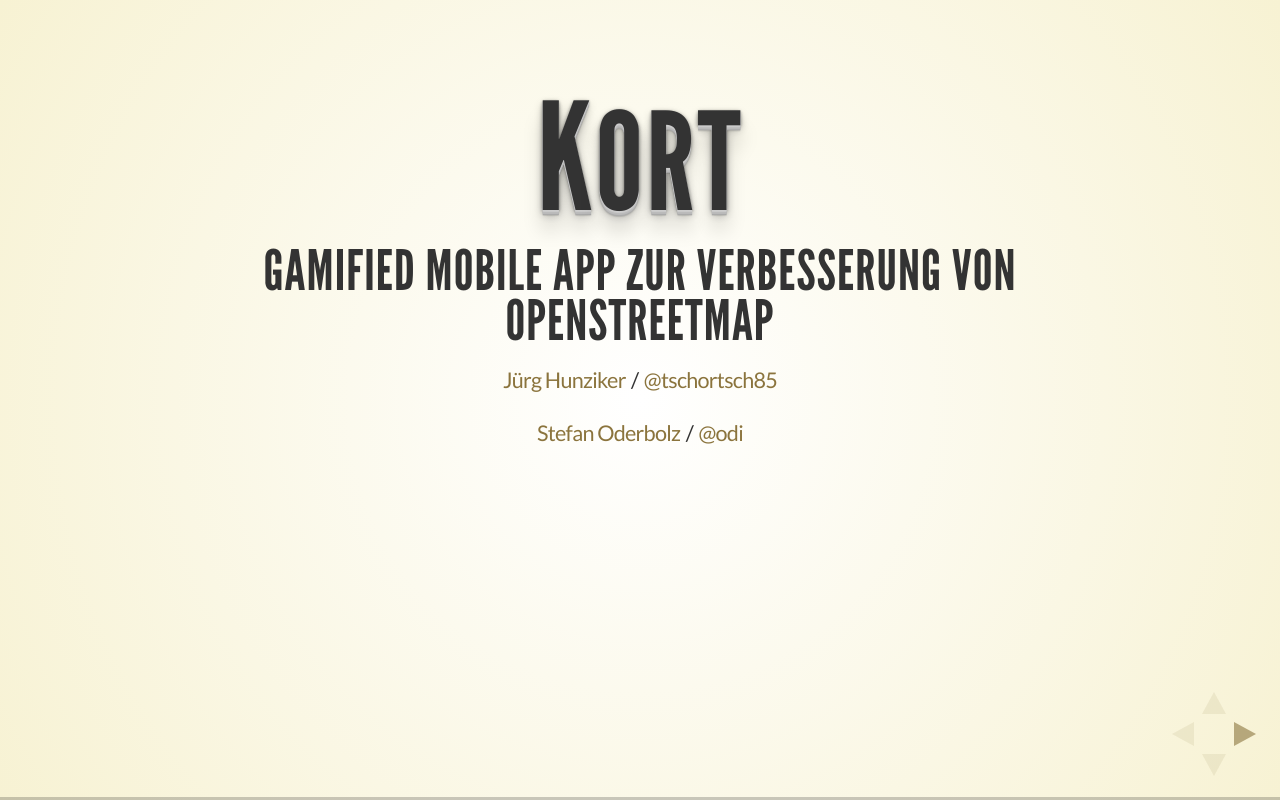
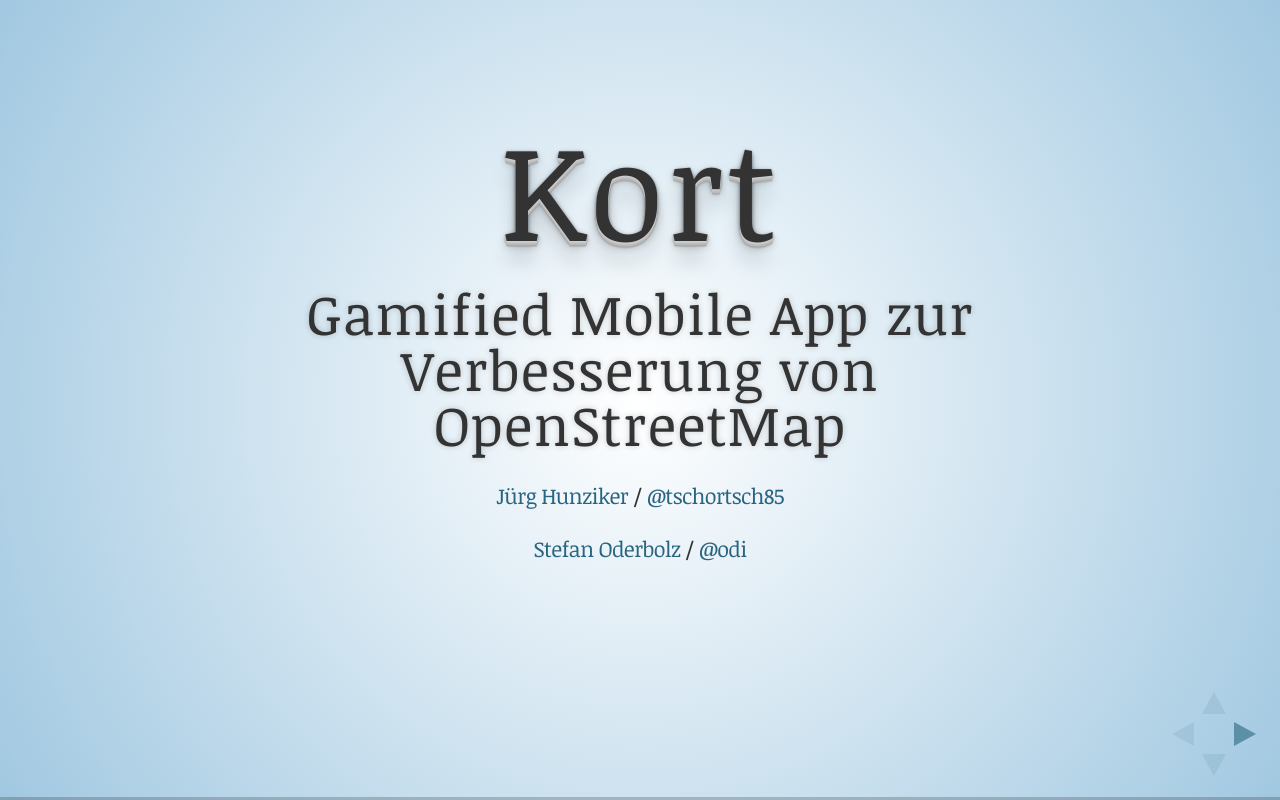
Before and after one commit to kort/kort-home, a PHP site: page /presentation/index.html in a window 1280 px wide. Run offline with PHP 8.4, Linux system fonts and the light colour scheme; style sheets or scripts are compiled from the project's sources.

Commit message:
worked on presentation

```diff
--- a/presentation/index.html
+++ b/presentation/index.html
@@ -13,15 +13,14 @@
         <meta name="apple-mobile-web-app-status-bar-style" content="black-translucent" />
 
         <link rel="stylesheet" href="reveal.js/css/reveal.css">
-        <link rel="stylesheet" href="reveal.js/css/theme/beige.css" id="theme">
-        <link rel="stylesheet" href="resources/styles/styles.css">
+        <link rel="stylesheet" href="resources/styles/styles.css" id="theme">
 
         <!-- For syntax highlighting -->
         <link rel="stylesheet" href="reveal.js/lib/css/zenburn.css">
 
         <!-- If the query includes 'print-pdf', use the PDF print sheet -->
         <script>
-            document.write( '<link rel="stylesheet" href="css/print/' + ( window.location.search.match( /print-pdf/gi ) ? 'pdf' : 'paper' ) + '.css" type="text/css" media="print">' );
+            document.write( '<link rel="stylesheet" href="reveal.js/css/print/' + ( window.location.search.match( /print-pdf/gi ) ? 'pdf' : 'paper' ) + '.css" type="text/css" media="print">' );
         </script>
 
         <!--[if lt IE 9]>
@@ -38,7 +37,7 @@
 
                 <!-- Folie 1 - Titel -->
                 <section>
-                    <h1><span class="kort-title-k">K</span>ort</h1>
+                    <h1>Kort</h1>
                     <h3>Gamified Mobile App zur Verbesserung von OpenStreetMap</h3>
                     <p>
                         <small><a href="http://about.me/juerg.hunziker">Jürg Hunziker</a> / <a href="http://twitter.com/tschortsch85">@tschortsch85</a></small>
@@ -48,14 +47,66 @@
                     </p>
                 </section>
 
-                <!-- Folie 1 - Titel -->
+                <!-- Titel -->
                 <section>
                     <h2>Agenda</h2>
+                    <img class="title" src="resources/images/agenda.png" />
                     <ul>
                         <li>Ziel der Arbeit</li>
                         <li>Demo</li>
                         <li>Gamification</li>
                     </ul>
+                </section>
+
+                <!-- Twitter -->
+                <section data-state="tweet">
+                    <h2>Tweet it!</h2>
+                    <p style="font-size: 66px;" id="tweetme">#kort</p>
+                </section>
+
+                <!-- Ziele der Arbeit -->
+                <section>
+                    <h2>Ziele der Arbeit</h2>
+                    <ul>
+                        <li>Cross-platform WebApp mit HTML5 und JavaScript</li>
+                        <li>Daten von OpenStreetMap verwenden</li>
+                        <li>Verwendung einer vorhandenen Benutzer-Basis</li>
+                        <li>Gamification</li>
+                    </ul>
+                </section>
+
+                <section>
+                    <section>
+                        <h2>Fehlerquellen</h2>
+                        <h3>Anforderungen</h3>
+                        <ul>
+                            <li>Für Nicht-Mapper lösbar</li>
+                            <li>Übersetzbar -> Müssen Schema folgen</li>
+                            <li>Nur Fehler in Metadaten von OSM</li>
+                            <li>Ein betroffnener Tag pro Fehler</li>
+                            <li>Automatisiert UI zur Lösungseingabe erstellen</li>
+                        </ul>
+                    </section>
+                    <section>
+                        <h2>Fehlerquellen</h2>
+                        <ul>
+                            <li>Direkt aus OpenStreetMap</li>
+                            <li>FIXME-Tags</li>
+                            <li>OpenStreetBugs</li>
+                            <li>KeepRight</li>
+                            <li>MapDust</li>
+                            <li>Housenumbervalidator</li>
+                        </ul>
+                    </section>
+                    <section>
+                        <h2>Fehlerquellen</h2>
+                        <h3>Entscheid KeepRight</h3>
+                        <ul>
+                            <li>Erstellt durch automatisierten Job</li>
+                            <li>Daten werden als Dump-File angeboten</li>
+                            <li>Lösungen nur zu OSM zurückschreiben</li>
+                        </ul>
+                    </section>
                 </section>
 
                 <section>
@@ -311,6 +268,7 @@
                 controls: true,
                 progress: true,
                 history: true,
+                rollingLinks: false,
 
                 theme: Reveal.getQueryHash().theme, // available themes are in /css/theme
                 transition: Reveal.getQueryHash().transition || 'linear', // default/cube/page/concave/zoom/linear/none
@@ -328,5 +286,6 @@
 
         </script>
 
+        <script src="resources/js/kort.js"></script>
     </body>
 </html>
--- a/presentation/resources/styles/styles.scss
+++ b/presentation/resources/styles/styles.scss
@@ -1,5 +1,103 @@
+/**
+ * Beige theme for reveal.js.
+ *
+ * Copyright (C) 2011-2012 Hakim El Hattab, http://hakim.se
+ */
+
+
+// Default mixins and settings -----------------
+@import "../../reveal.js/css/theme/template/mixins";
+@import "../../reveal.js/css/theme/template/settings";
+// ---------------------------------------------
+
+@import url(http://fonts.googleapis.com/css?family=Noticia+Text:400,400italic,700,700italic);
+
+// Override theme settings (see ../template/settings.scss)
+// Background of the presentation
+$backgroundColor: #56b8d8;
+
+// Primary/body text
+$mainFont: 'Noticia Text';
+$mainFontSize: 36px;
+$mainColor: #333;
+$mainLineHeight: 1.4em;
+
+// Headings
+$headingFont: 'Noticia Text';
+$headingColor: #333;
+$headingLineHeight: 1em;
+$headingLetterSpacing: 0.02em;
+$headingTextTransform: none;
+$headingTextShadow: 0px 0px 6px rgba(0,0,0,0.2);
+$heading1TextShadow: 0 1px 0 #ccc, 0 2px 0 #c9c9c9, 0 3px 0 #bbb, 0 4px 0 #b9b9b9, 0 5px 0 #aaa, 0 6px 1px rgba(0,0,0,.1), 0 0 5px rgba(0,0,0,.1), 0 1px 3px rgba(0,0,0,.3), 0 3px 5px rgba(0,0,0,.2), 0 5px 10px rgba(0,0,0,.25), 0 20px 20px rgba(0,0,0,.15);
+
+
+// Links and actions
+$linkColor: #296581;
+$linkColorHover: lighten( $linkColor, 20% );
+
+// Text selection
+$selectionBackgroundColor: rgba(79, 64, 28, 0.99);
+$selectionColor: #fff;
+
+// Background generator
+@mixin bodyBackground() {
+	@include radial-gradient( rgba(161, 200, 225,1), rgba(255,255,255,1) );
+}
+
+
+// Theme template ------------------------------
+@import "../../reveal.js/css/theme/template/theme";
+// ---------------------------------------------
+
+
+// Other styles ------------------------------
 .reveal {
-    span.kort-title-k {
-        font-size: 1.1em;
+    h1,
+    h2,
+    h3,
+    h4,
+    h5,
+    h6 {
+        margin: 0 0 30px 0;
+    }
+    .slides {
+        margin-top: -300px;
+
+        section {
+            line-height: $mainLineHeight;
+
+            img.title {
+                position: absolute;
+                right: 0;
+                top: 0;
+                max-height: 100px;
+                max-width: 100px;
+                margin: 0;
+                background: none;
+                box-shadow: none;
+                border: none;
+            }
+        }
     }
 }
+
+#tweetme {
+	background: url('../images/tweet.png') no-repeat top center;
+	height: 218px;
+	padding: 40px 0 0 190px;
+	color: #00daff;
+}
+.tweet .reveal {
+    h1,
+    h2,
+    h3,
+    h4,
+    h5,
+    h6 {
+        color: #fff;
+    }
+}
+.tweet .reveal .state-background {
+	@include radial-gradient( rgba(0, 218, 255, 1), rgba(107, 233, 255, 0.3) );
+}
```
Also changed, not shown: other parts of presentation/index.html (+0 -94 lines), presentation/resources/images/agenda.png (added), presentation/resources/images/tweet.png (added), presentation/resources/js/kort.js (added).
